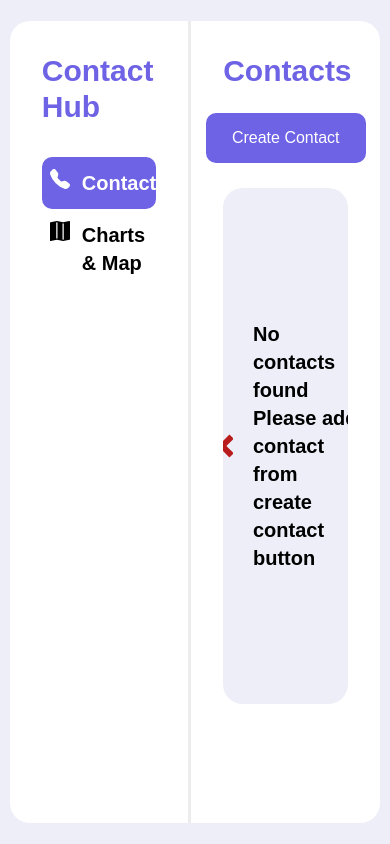
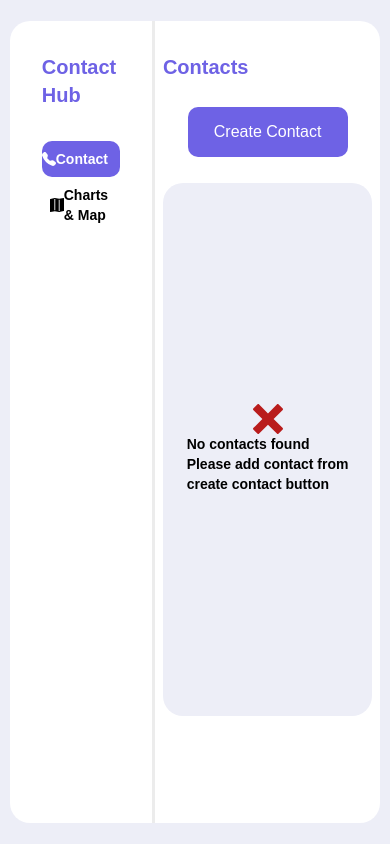
Before and after one commit to Shivangi020/ContactHub, a React (Create React App) app: page / in a window 390 px wide. Built offline with nearby package versions, Linux system fonts and the light colour scheme.

Commit message:
adding responsive css styles

```diff
--- a/src/Components/Card.tsx
+++ b/src/Components/Card.tsx
@@ -14,7 +14,7 @@ const Card: React.FC<Props> = ({ contactInfo,deleteContact,editContact,viewDetai
   const { first_name, last_name, status,id } = contactInfo;
 
   return (
-    <div className="flex flex-col justify-center items-center h-36 w-48 bg-white rounded-md">
+    <div className="flex flex-col justify-center items-center h-36 w-48 bg-white rounded-md  sm:w-40">
       <FaUserCircle className="text-5xl " />
       <p className='text-sm text-center'>
         {first_name} {last_name}
--- a/src/Components/Dashboard.tsx
+++ b/src/Components/Dashboard.tsx
@@ -31,7 +31,7 @@ const Dashboard: React.FC = () => {
   return (
     <main className="main-d flex">
       <div className="sidebar p-8">
-        <h1 className="text-3xl font-bold">Contact Hub</h1>
+        <h1 className="sm:text-3xl font-bold text-xl ">Contact Hub</h1>
         <ul className="btn-d flex flex-col mt-8">
           {nav.map((nav, index) => {
             const { name, isActive, to, icon } = nav;
@@ -39,14 +39,14 @@ const Dashboard: React.FC = () => {
               <li
                 className={` ${
                   isActive
-                    ? "active-btn py-3 pl-2 flex text-xl font-semibold transition-all"
-                    : "py-3 pl-2 flex text-xl font-semibold transition-all"
+                    ? "active-btn py-2 pr-3 flex text-sm font-semibold transition-all sm:text-xl"
+                    : "py-2 pl-2 flex text-sm font-semibold transition-all sm:text-xl"
                 }`}
                 key={index}
                 onClick={() => activeBtnHandler(name)}
               >
-                <Link to={to} className="w-full flex h-full">
-                  <span className="mr-3">{icon}</span>
+                <Link to={to} className="w-full flex items-center h-full">
+                  <span className="sm:mr-3 ">{icon}</span>
                   {name}
                 </Link>
               </li>
@@ -54,7 +54,7 @@ const Dashboard: React.FC = () => {
           })}
         </ul>
       </div>
-      <div className="dashbd p-8 overflow-y-scroll">
+      <div className="dashbd sm:p-8 overflow-y-scroll p-2 pt-8">
         <Outlet />
       </div>
     </main>
--- a/src/Components/EditContact.tsx
+++ b/src/Components/EditContact.tsx
@@ -47,29 +47,29 @@ const EditContact: React.FC<Props> = ({ activeScreen, setActiveScreen ,contactIn
       <div className="add-btn flex flex-col justify-center item-center screen mt-10">
         <h1 className="text-center tc-p text-3xl font-semibold">Edit Contact</h1>
       <form className="form" onSubmit={editFormAction}>
-        <div className=" mt-10">
-          <label className="text-xl font-bold">First name : </label>
+        <div className="mt-10 flex sm:flex-row flex-col justify-center md:w-4/5 items-center">
+          <label className="md:text-xl font-bold text-sm">First name : </label>
           <input
             type="text"
             placeholder="first name"
-            className="w-72 h-10 p-2 ml-2"
+            className="md:w-72 h-10 p-2 ml-2 w-4/5"
             value={first_name}
             onChange={(e)=>setContactInfo({...contactInfo,first_name:e.target.value})}
           ></input>
         </div>
-        <div className="mt-10">
-          <label className="text-xl font-bold">Last name : </label>
+        <div className="mt-10 flex sm:flex-row flex-col justify-center items-center md:w-4/5">
+          <label className="md:text-xl font-bold text-sm">Last name : </label>
           <input
             type="text"
             placeholder="last name"
-            className="w-72 h-10 p-2 ml-2"
+            className="md:w-72 h-10 p-2 ml-2 w-4/5"
             value={last_name}
             onChange={(e)=>setContactInfo({...contactInfo,last_name:e.target.value})}
           ></input>
         </div>
         <div className="mt-10 flex flex-col">
           <span className="text-xl font-bold">Status : </span>
-          <label className="text-xl">
+          <label className="sm:text-xl">
             <input
               type="radio"
               name="status"
@@ -80,7 +80,7 @@ const EditContact: React.FC<Props> = ({ activeScreen, setActiveScreen ,contactIn
             />
             Active
           </label>
-          <label className="text-xl">
+          <label className="sm:text-xl">
             <input
               type="radio"
               name="status"
--- a/src/Components/EmptyList.tsx
+++ b/src/Components/EmptyList.tsx
@@ -5,9 +5,9 @@ import {ImCross} from 'react-icons/im'
 // Empty List component will render if contact list is empty
 const EmptyList:React.FC=()=> {
   return (
-    <div className='flex justify-center items-center'>
-       <ImCross className='text-5xl mr-5 text-red-700'/>
-       <h1 className='text-xl font-semibold'>No contacts found<br/>
+    <div className='flex-col flex justify-center items-center sm:flex-row'>
+       <ImCross className='sm:text-5xl sm:mr-5 text-red-700 text-3xl'/>
+       <h1 className='sm:text-xl font-semibold text-sm'>No contacts found<br/>
          Please add contact from <br/>
          create contact button</h1>
     </div>
--- a/src/Components/InputContact.tsx
+++ b/src/Components/InputContact.tsx
@@ -37,29 +37,29 @@ const InputContact: React.FC<Props> = ({ activeScreen, setActiveScreen ,contactI
       }`}
     >
       <form className="form" onSubmit={formAction}>
-        <div className=" mt-10">
-          <label className="text-xl font-bold">First name : </label>
+        <div className=" mt-10 flex sm:flex-row flex-col justify-center md:w-4/5 items-center" >
+          <label className="md:text-xl font-bold text-sm">First name : </label>
           <input
           value={first_name}
             type="text"
             placeholder="first name"
-            className="w-72 h-10 p-2 ml-2"
+            className="md:w-72 h-10 p-2 ml-2 w-4/5"
             onChange={(e)=>setContactInfo({...contactInfo,first_name:e.target.value})}
           ></input>
         </div>
-        <div className="mt-10">
-          <label className="text-xl font-bold">Last name : </label>
+        <div className="mt-10 flex sm:flex-row flex-col justify-center items-center md:w-4/5">
+          <label className="md:text-xl font-bold text-sm">Last name : </label>
           <input
           value={last_name}
             type="text"
             placeholder="last name"
-            className="w-72 h-10 p-2 ml-2"
+            className="md:w-72 h-10 p-2 ml-2 w-4/5"
             onChange={(e)=>setContactInfo({...contactInfo,last_name:e.target.value})}
           ></input>
         </div>
         <div className="mt-10 flex flex-col">
-          <span className="text-xl font-bold">Status : </span>
-          <label className="text-xl">
+          <span className="sm:text-xl font-bold">Status : </span>
+          <label className="sm:text-xl">
             <input
               type="radio"
               name="status"
@@ -69,7 +69,7 @@ const InputContact: React.FC<Props> = ({ activeScreen, setActiveScreen ,contactI
             />
             Active
           </label>
-          <label className="text-xl">
+          <label className="sm:text-xl">
             <input
               type="radio"
               name="status"
--- a/src/Pages/Chart.tsx
+++ b/src/Pages/Chart.tsx
@@ -5,7 +5,7 @@ import DraggableMarker from "../Components/Mapbox";
 const Chart: React.FC = () => {
   return (
     <>
-      <h1 className="text-3xl font-bold tc-p">Charts and Map</h1>
+      <h1 className="text-xl font-bold tc-p sm:text-3xl">Charts and Map</h1>
       <div className="flex flex-col w-full  boxes">
         <h4 className="font-semibold">Covid Cases Fluctuation </h4>
         <Chartbox />
--- a/src/Pages/Contact.tsx
+++ b/src/Pages/Contact.tsx
@@ -18,7 +18,7 @@ const Contact: React.FC = () => {
   // fourth View Contact detail
   return (
     <>
-      <h1 className="text-3xl font-bold tc-p">Contacts</h1>
+      <h1 className="text-xl font-bold tc-p sm:text-3xl">Contacts</h1>
       <div className=" h-5/6 flex flex-col justify-center item-center">
         <CreateContact
           activeScreen={activeScreen}
--- a/src/index.css
+++ b/src/index.css
@@ -89,3 +89,10 @@ body{
 .tc-p{
   color: var(--dark);
 }
+
+@media screen and (max-width: 160px){
+  .btn{
+    width: 120px;
+
+  }
+};
```
